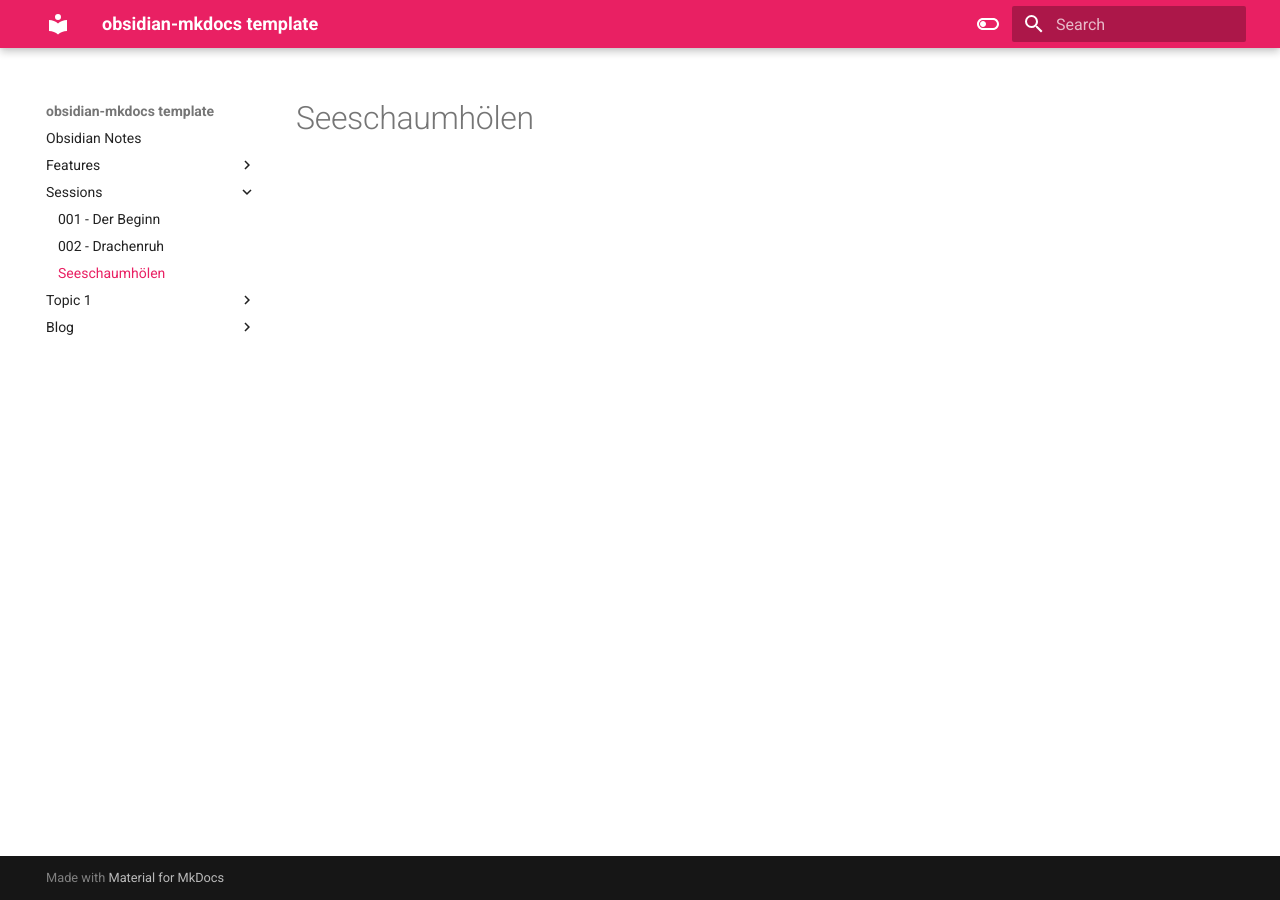
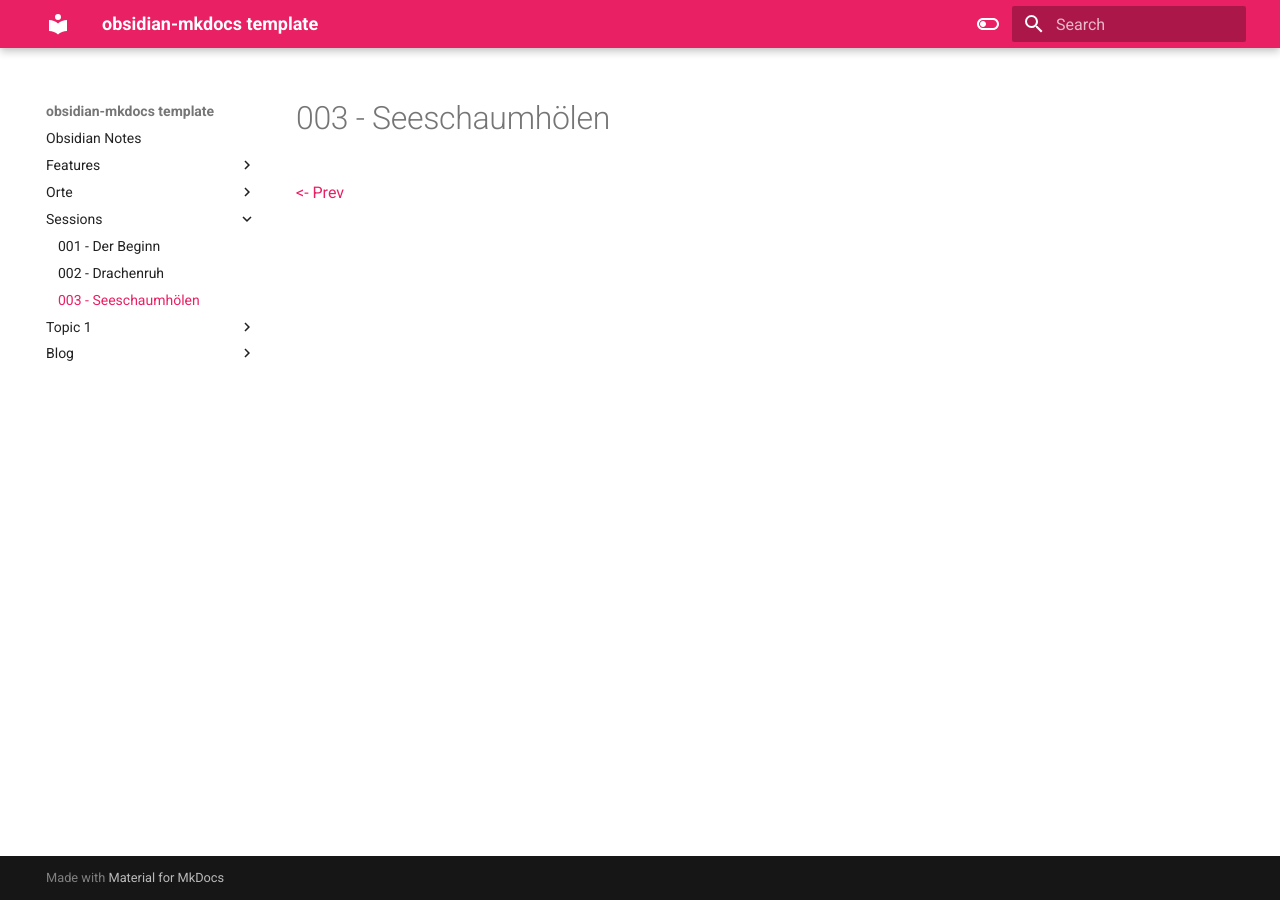
Before and after one commit to tobias-hamann/VisDraconis, an MkDocs documentation site: the page built from docs/Sessions/003_2023-01-19_Seeschaumhölen.md, in a window 1280 px wide. Built offline with MkDocs 1.6.1 and Material for MkDocs 9.7.7, drawn with Linux system fonts in a browser that asks for light colours.

Commit message:
Add Orte

```diff
--- a/docs/Sessions/003_2023-01-19_Seeschaumhölen.md
+++ b/docs/Sessions/003_2023-01-19_Seeschaumhölen.md
@@ -1 +1,3 @@
-# Seeschaumhölen
+# 003 - Seeschaumhölen
+
+[<- Prev](002_2023-01-05_Drachenruh.md)
```
Also changed, not shown: docs/Orte/Niewinter.md (added, +1 -0 lines), docs/Orte/Waterdeep.md (added, +1 -0 lines), docs/Orte/Waterdeep/Yawning Portal.md (added, +1 -0 lines).
